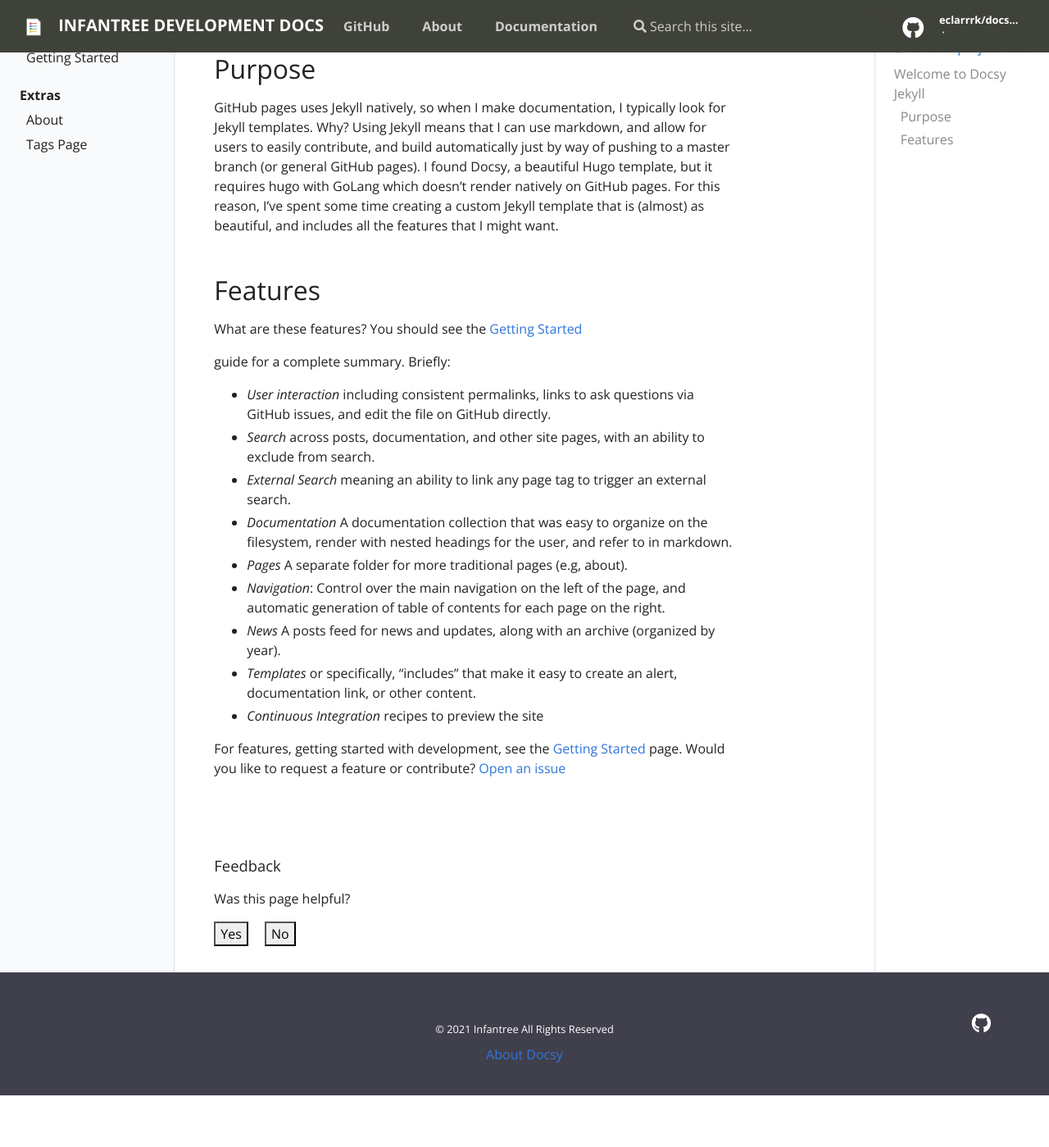
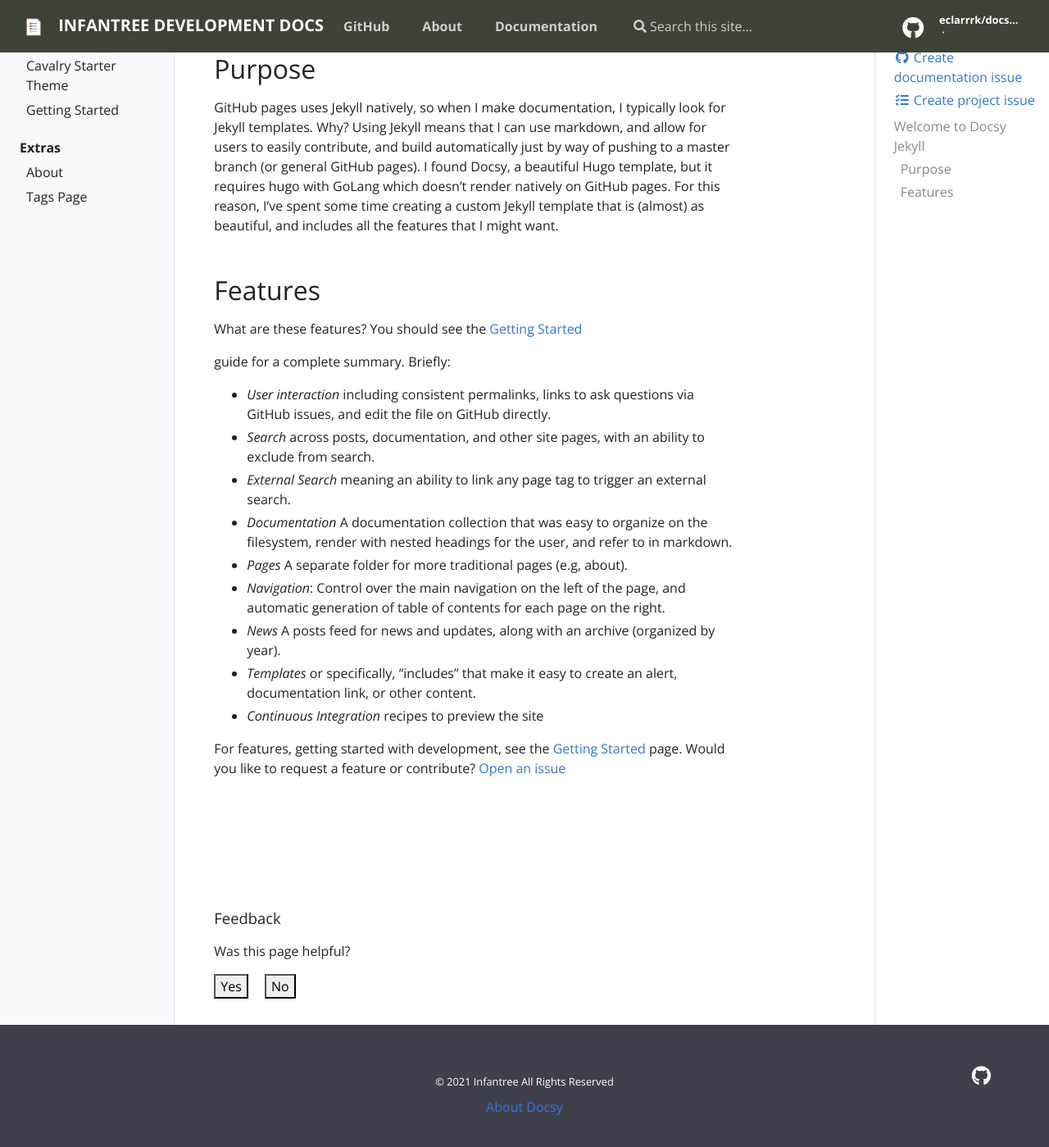
Before and after one commit to eclarrrk/docs-test, a Jekyll site: the page built from pages/index.md, in a window 1280 px wide and 1400 px high, scrolled down 513 px. Shown: the whole window at 82% size. Built offline with Jekyll 4.4.1, drawn with Linux system fonts in a browser that asks for light colours; before the commit the page ends 1849 px from its top, so only the background shows below that.

Commit message:
Increase space above feedback section

```diff
--- a/_includes/feedback.html
+++ b/_includes/feedback.html
@@ -13,7 +13,7 @@
         display: block;
     }
     .feedback--title {
-        margin-top: 6rem !important;
+        margin-top: 10rem !important;
     }
 </style>
 <h5 class="feedback--title">Feedback</h5>
```
